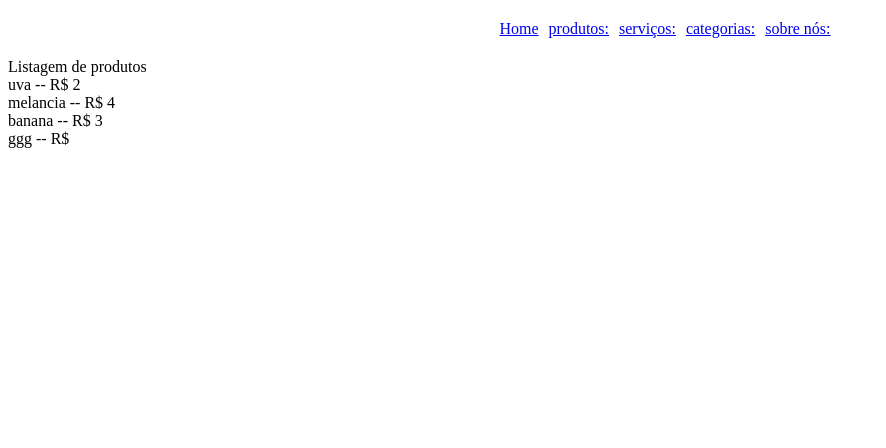
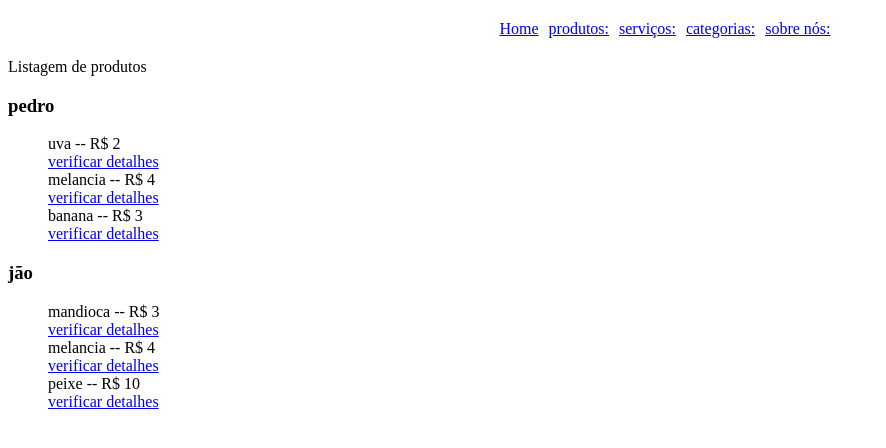
Before and after one commit to AntonioGabriellira/Projeto_repositorio_python_e_HTML, a Django app: page /produtos/ in a window 1280 px wide. Shown: the top 448 px of the page, without its empty margins (0-886 px from the left). Run offline with Django 3.2, Linux system fonts and the light colour scheme.

Commit message:
add vendedor aos prod e lista de pro c/ vende

```diff
--- a/produtos/templates/listagem_produtos.html
+++ b/produtos/templates/listagem_produtos.html
@@ -2,9 +2,14 @@
 
 {% block conteudo %}
     Listagem de produtos
-    <lu style="list-style-type:none;">
-    {% for produto in produtos %}
-        <li>{{ produto.nome}} -- R$ {{ produto.preco}} </li>
+    {% for produtos_vendedor in produtos_dos_vendedores %}
+        <div>
+            <h3> {{produtos_vendedor.vendedor.nome}} </h3>
+        </div>
+        <ul style="list-style-type:none;">
+        {% for produto in produtos_vendedor.produtos %}
+            <li>{{ produto.nome}} -- R$ {{ produto.preco}} </li><a href="#"> verificar detalhes </a>
+        {% endfor%}
+        </ul>
     {% endfor%}
-    </lu>
-    {% endblock conteudo %}
+{% endblock conteudo %}
--- a/produtos/views.py
+++ b/produtos/views.py
@@ -1,12 +1,22 @@
 from django.shortcuts import render
 
 def listagem_produtos(request):
-    context = {
+    produtos_dos_vendedores= [{
+        "vendedor" : {"nome": "pedro"},
         "produtos" : [
         {"nome": "uva", "preco" : 2},
         {"nome": "melancia", "preco" : 4},
         {"nome": "banana", "preco" : 3},
-        {"nome": "ggg"}
         ]
-    }
+    },
+    {
+        "vendedor" : {"nome": "jão"},
+        "produtos" : [
+        {"nome": "mandioca", "preco" : 3},
+        {"nome": "melancia", "preco" : 4},
+        {"nome": "peixe", "preco" : 10},
+        ]
+    },
+    ]
+    context = {"produtos_dos_vendedores": produtos_dos_vendedores}
     return render(request, "templates/listagem_produtos.html", context)
```
